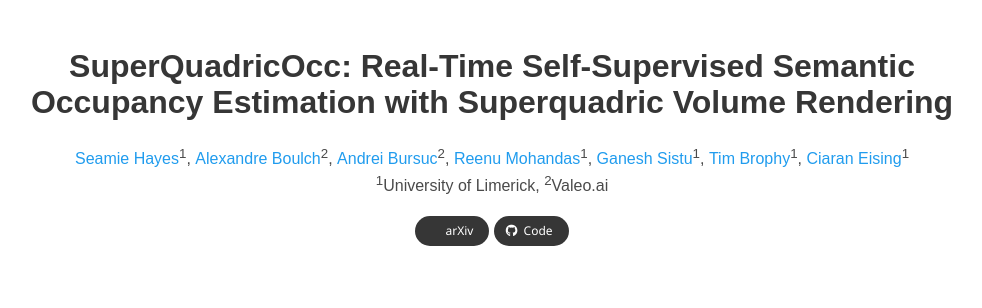
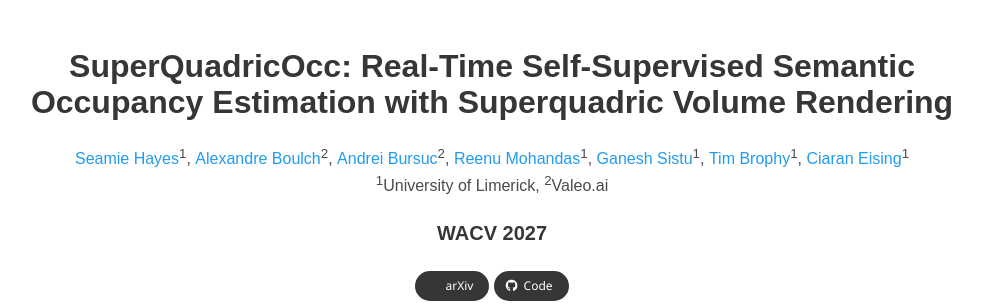
Before and after one commit to seamie6/SuperQuadricOcc, a plain HTML site: page index.html in a window 1280 px wide. Shown: the top 308 px of the page, without its empty margins (148-1130 px from the left). Drawn offline with nearby package versions, Linux system fonts and the light colour scheme; some icons are missing; a web font is replaced by a local one.

Commit message:
add title

```diff
--- a/index.html
+++ b/index.html
@@ -63,6 +63,10 @@
           <div class="is-size-6 publication-authors">
             <span class="author-block"><sup>1</sup>University of Limerick,</span>
             <span class="author-block"><sup>2</sup>Valeo.ai</span>
+          </div>
+
+          <div class="is-size-5 publication-authors" style="margin-top: 1.2rem; margin-bottom: 0.4rem;">
+            <strong>WACV 2027</strong>
           </div>
 
           <div class="column has-text-centered">
```
